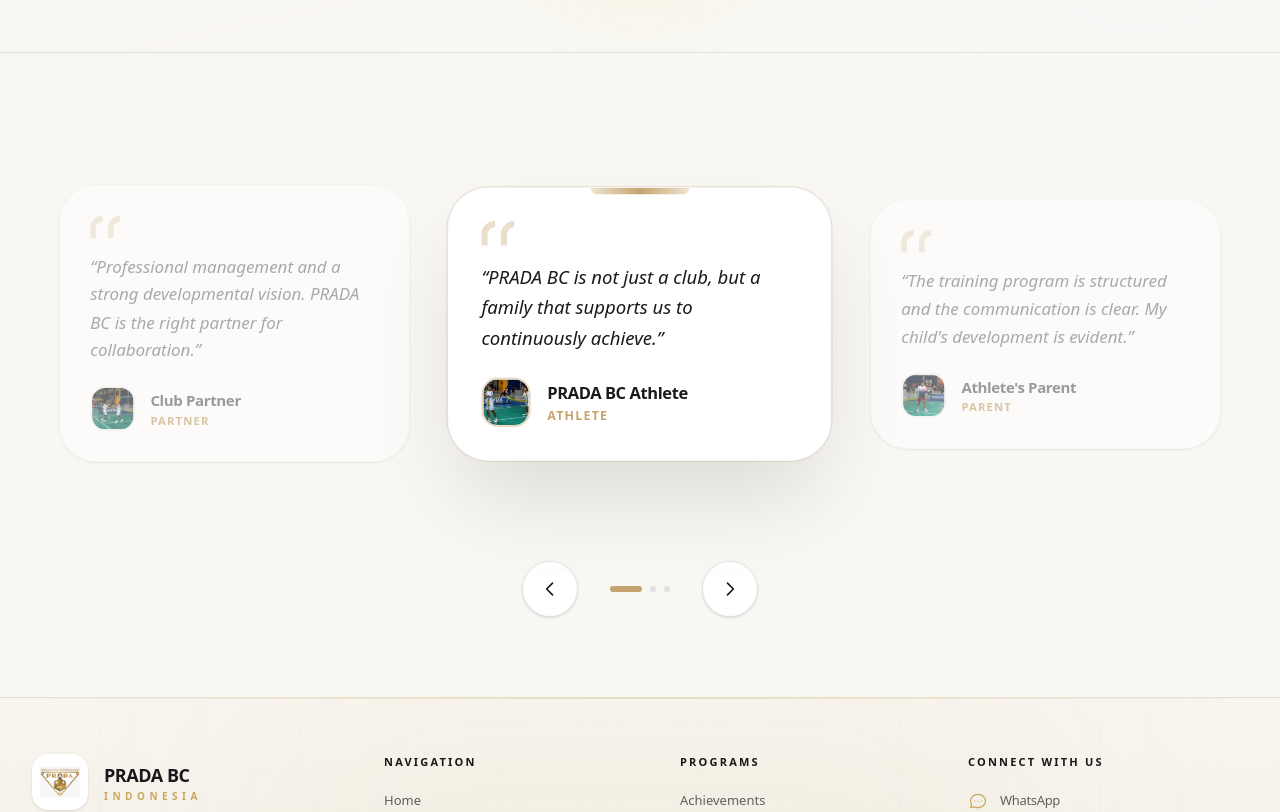
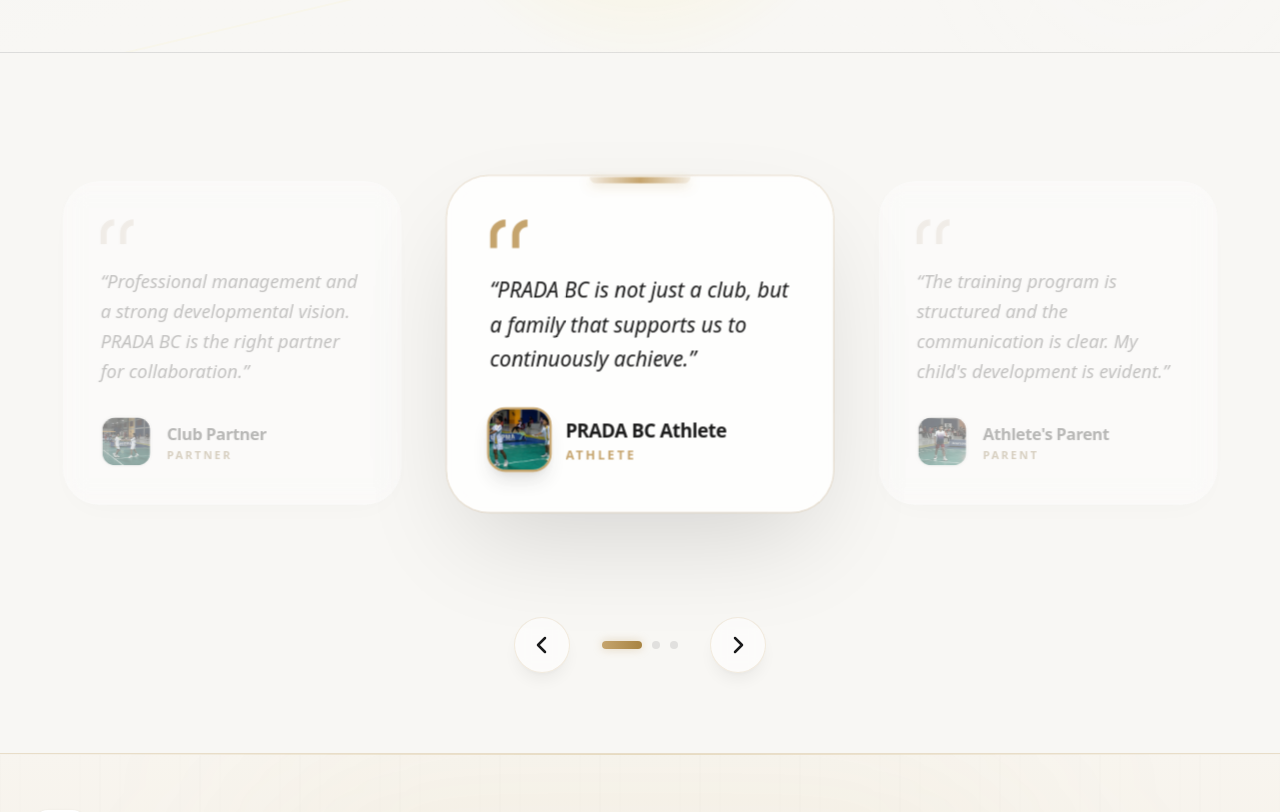
Before and after one commit to DaffaFauzi/websiteprada, a Next.js app: page /testimoni in a window 1280 px wide. Shown: the part 400-1212 px from the top of the page. Built offline with nearby package versions, Linux system fonts and the light colour scheme; no server answers.

Commit message:
feat: synchronize gallery hero typography and optimize testimonial transitions

```diff
--- a/app/_components/SiteHeader.tsx
+++ b/app/_components/SiteHeader.tsx
@@ -316,7 +316,7 @@
 
           <div className="flex items-center gap-3">
             <Link
-              href={lang === "id" ? "/kontak" : "/contact"}
+              href="/services/consultation"
               className="hidden h-10 items-center justify-center rounded-full border border-gold/40 bg-gold/5 px-6 text-sm font-semibold text-gold transition-all duration-300 ease-out hover:-translate-y-[2px] hover:bg-gold/15 hover:border-gold/60 hover:shadow-[0_0_20px_rgba(212,175,55,0.25)] focus-visible:outline-none focus-visible:ring-2 focus-visible:ring-gold/70 lg:inline-flex"
             >
               {dict.nav.consultation}
@@ -450,7 +450,7 @@
 
             <div className="pt-6 mt-2 border-t border-border">
               <Link
-                href={lang === "id" ? "/kontak" : "/contact"}
+                href="/services/consultation"
                 className="flex min-h-[52px] items-center justify-center rounded-full border border-gold/40 bg-gold/10 px-6 text-base font-semibold text-gold transition-all duration-300 hover:bg-gold/20 hover:border-gold/60 hover:shadow-[0_0_20px_rgba(212,175,55,0.25)] active:scale-95"
                 onClick={() => setIsOpen(false)}
               >
--- a/app/gallery/GalleryPageClient.tsx
+++ b/app/gallery/GalleryPageClient.tsx
@@ -160,7 +160,10 @@
             <motion.div variants={fadeUp} className="inline-flex items-center rounded-full border border-gold/30 bg-gold/5 px-4 py-1.5 text-xs font-semibold tracking-widest text-gold uppercase mb-6">
               {dict.gallery.eyebrow}
             </motion.div>
-            <motion.h1 variants={fadeUp} className="text-4xl sm:text-5xl lg:text-6xl font-bold tracking-tight mb-6 [font-family:var(--font-display)]">
+            <motion.h1
+              variants={fadeUp}
+              className="text-4xl sm:text-5xl lg:text-6xl font-black uppercase tracking-tight italic text-snow leading-[1.1] mb-6"
+            >
               {dict.galleryPage.hero.title}
             </motion.h1>
             <motion.p variants={fadeUp} className="text-lg text-snow/70 leading-relaxed">
--- a/app/testimoni/TestimonialsCarousel.tsx
+++ b/app/testimoni/TestimonialsCarousel.tsx
@@ -26,13 +26,16 @@
   );
 
   const [activeIndex, setActiveIndex] = useState(0);
+  const [direction, setDirection] = useState(0); // -1 for prev, 1 for next
   const [isPaused, setIsPaused] = useState(false);
 
   const next = useCallback(() => {
+    setDirection(1);
     setActiveIndex((prev) => (prev + 1) % items.length);
   }, [items.length]);
 
   const prev = useCallback(() => {
+    setDirection(-1);
     setActiveIndex((prev) => (prev - 1 + items.length) % items.length);
   }, [items.length]);
 
@@ -48,10 +51,39 @@
   const getVisibleIndices = () => {
     const prevIndex = (activeIndex - 1 + items.length) % items.length;
     const nextIndex = (activeIndex + 1) % items.length;
-    return [prevIndex, activeIndex, nextIndex];
+    return [
+      { idx: prevIndex, position: "left" },
+      { idx: activeIndex, position: "center" },
+      { idx: nextIndex, position: "right" }
+    ];
   };
 
-  const visibleIndices = getVisibleIndices();
+  const visibleItems = getVisibleIndices();
+
+  const variants = {
+    enter: (pos: string) => ({
+      opacity: 0,
+      scale: 0.95,
+      x: pos === "left" ? -100 : pos === "right" ? 100 : 0,
+    }),
+    center: {
+      opacity: 1,
+      scale: 1.05,
+      x: 0,
+      zIndex: 10,
+    },
+    side: (pos: string) => ({
+      opacity: 0.5,
+      scale: 0.92,
+      x: 0,
+      zIndex: 0,
+    }),
+    exit: (pos: string) => ({
+      opacity: 0,
+      scale: 0.95,
+      x: pos === "left" ? -100 : pos === "right" ? 100 : 0,
+    })
+  };
 
   return (
     <div
@@ -60,46 +92,53 @@
       onMouseLeave={() => setIsPaused(false)}
     >
       {/* Desktop/Tablet Slider (3 cards) */}
-      <div className="hidden sm:flex items-center justify-center gap-6 lg:gap-8 min-h-[380px] px-4">
-        {visibleIndices.map((idx, position) => {
+      <div className="hidden sm:flex items-center justify-center gap-6 lg:gap-10 min-h-[420px] px-4 overflow-visible">
+        <AnimatePresence mode="popLayout" initial={false}>
+          {visibleItems.map(({ idx, position }) => {
             const item = items[idx];
-          const isActive = position === 1;
+            const isActive = position === "center";
 
             return (
               <motion.div
-              key={`${idx}-${position}`}
+                key={idx}
                 layout
-              initial={{ opacity: 0, scale: 0.94, x: position === 0 ? -50 : position === 2 ? 50 : 0 }}
-              animate={{
-                opacity: isActive ? 1 : 0.6,
-                scale: isActive ? 1.03 : 0.94,
-                x: 0,
-                zIndex: isActive ? 10 : 0
+                custom={position}
+                variants={variants}
+                initial="enter"
+                animate={isActive ? "center" : "side"}
+                exit="exit"
+                transition={{
+                  x: { type: "spring", stiffness: 200, damping: 25 },
+                  opacity: { duration: 0.3 },
+                  scale: { duration: 0.3 },
+                  layout: { duration: 0.5, ease: [0.16, 1, 0.3, 1] }
                 }}
-              transition={{ duration: 0.45, ease: [0.22, 1, 0.36, 1] }}
-              className={`relative flex-1 max-w-md rounded-[2.5rem] p-7 lg:p-8 bg-white border border-border/40 transition-shadow duration-500 ${
+                className={`relative flex-1 max-w-md rounded-[2.5rem] p-8 lg:p-10 bg-white/80 backdrop-blur-md border border-white/40 transform-gpu ${
                   isActive
-                  ? "shadow-[0_45px_90px_-15px_rgba(0,0,0,0.12)] ring-1 ring-gold/25"
-                  : "shadow-sm"
+                    ? "shadow-[0_40px_100px_-20px_rgba(0,0,0,0.15)] ring-1 ring-gold/30"
+                    : "shadow-[0_10px_30px_-10px_rgba(0,0,0,0.05)] grayscale-[0.5]"
                 }`}
               >
                 {isActive && (
-                <div className="absolute top-0 left-1/2 -translate-x-1/2 h-1.5 w-24 bg-gradient-to-r from-gold/30 via-gold to-gold/30 rounded-b-full" />
+                  <motion.div
+                    layoutId="active-indicator"
+                    className="absolute top-0 left-1/2 -translate-x-1/2 h-1.5 w-24 bg-gradient-to-r from-gold/20 via-gold to-gold/20 rounded-b-full shadow-[0_2px_10px_rgba(197,164,109,0.3)]"
+                  />
                 )}
 
                 <div className="flex flex-col h-full">
-                <div className="mb-4 text-gold/35">
-                  <svg width="32" height="24" viewBox="0 0 40 30" fill="currentColor">
+                  <div className={`mb-6 ${isActive ? "text-gold" : "text-gold/30"}`}>
+                    <svg width="36" height="28" viewBox="0 0 40 30" fill="currentColor">
                       <path d="M0 16.5C0 7.3873 7.3873 0 16.5 0V7.5C11.5294 7.5 7.5 11.5294 7.5 16.5V30H0V16.5ZM23.5 16.5C23.5 7.3873 30.8873 0 40 0V7.5C35.0294 7.5 31 11.5294 31 16.5V30H23.5V16.5Z" />
                     </svg>
                   </div>
 
-                <p className={`text-base lg:text-lg leading-relaxed flex-1 italic ${isActive ? "text-snow font-medium" : "text-snow/60 font-normal"}`}>
+                  <p className={`text-base lg:text-xl leading-relaxed flex-1 italic ${isActive ? "text-snow font-medium" : "text-snow/50 font-normal"}`}>
                     “{item.quote}”
                   </p>
 
-                <div className="mt-6 flex items-center gap-4">
-                  <div className={`relative h-12 w-12 overflow-hidden rounded-2xl border-2 transition-colors duration-500 ${isActive ? "border-gold/40" : "border-border/50"}`}>
+                  <div className="mt-8 flex items-center gap-4">
+                    <div className={`relative h-14 w-14 overflow-hidden rounded-2xl border-2 ${isActive ? "border-gold scale-110 shadow-lg" : "border-border/30"}`}>
                       <Image
                         src={item.photoSrc}
                         alt={item.photoAlt}
@@ -108,37 +147,41 @@
                       />
                     </div>
                     <div>
-                    <div className={`font-bold tracking-tight text-sm lg:text-base ${isActive ? "text-snow" : "text-snow/70"}`}>{item.name}</div>
-                    <div className="text-[10px] lg:text-xs uppercase tracking-widest text-gold font-bold mt-0.5">{item.role}</div>
+                      <div className={`font-bold tracking-tight text-base lg:text-lg ${isActive ? "text-snow" : "text-snow/60"}`}>{item.name}</div>
+                      <div className="text-[10px] lg:text-xs uppercase tracking-[0.2em] text-gold font-black mt-0.5">{item.role}</div>
                     </div>
                   </div>
                 </div>
               </motion.div>
             );
           })}
+        </AnimatePresence>
       </div>
 
       {/* Mobile Slider (1 card) */}
-      <div className="sm:hidden px-4">
-        <AnimatePresence mode="wait">
+      <div className="sm:hidden px-4 overflow-hidden">
+        <AnimatePresence mode="wait" custom={direction}>
           <motion.div
             key={activeIndex}
-            initial={{ opacity: 0, scale: 0.98 }}
-            animate={{ opacity: 1, scale: 1 }}
-            exit={{ opacity: 0, scale: 0.98 }}
-            transition={{ duration: 0.35 }}
-            className="rounded-[2rem] p-6 bg-white border border-border/40 shadow-xl"
+            custom={direction}
+            initial={(dir) => ({ opacity: 0, x: dir * 50, scale: 0.95 })}
+            animate={{ opacity: 1, x: 0, scale: 1 }}
+            exit={(dir) => ({ opacity: 0, x: -dir * 50, scale: 0.95 })}
+            transition={{ duration: 0.4, ease: "easeOut" }}
+            className="rounded-[2.5rem] p-8 bg-white/90 backdrop-blur-sm border border-border/20 shadow-2xl relative"
           >
-            <div className="mb-4 text-gold/35">
+             <div className="absolute top-0 left-1/2 -translate-x-1/2 h-1 w-20 bg-gold/40 rounded-b-full" />
+
+            <div className="mb-5 text-gold/40">
               <svg width="28" height="21" viewBox="0 0 40 30" fill="currentColor">
                 <path d="M0 16.5C0 7.3873 7.3873 0 16.5 0V7.5C11.5294 7.5 7.5 11.5294 7.5 16.5V30H0V16.5ZM23.5 16.5C23.5 7.3873 30.8873 0 40 0V7.5C35.0294 7.5 31 11.5294 31 16.5V30H23.5V16.5Z" />
               </svg>
             </div>
-            <p className="text-base leading-relaxed text-snow italic font-medium">
+            <p className="text-lg leading-relaxed text-snow italic font-medium">
               “{items[activeIndex].quote}”
             </p>
-            <div className="mt-6 flex items-center gap-4">
-              <div className="relative h-11 w-11 overflow-hidden rounded-xl border-2 border-gold/30">
+            <div className="mt-8 flex items-center gap-4">
+              <div className="relative h-12 w-12 overflow-hidden rounded-xl border-2 border-gold/40 shadow-md">
                 <Image
                   src={items[activeIndex].photoSrc}
                   alt={items[activeIndex].photoAlt}
@@ -147,8 +190,8 @@
                 />
               </div>
               <div>
-                <div className="font-bold text-snow text-sm">{items[activeIndex].name}</div>
-                <div className="text-[10px] uppercase tracking-widest text-gold font-bold">{items[activeIndex].role}</div>
+                <div className="font-bold text-snow text-base">{items[activeIndex].name}</div>
+                <div className="text-[10px] uppercase tracking-widest text-gold font-black">{items[activeIndex].role}</div>
               </div>
             </div>
           </motion.div>
@@ -156,25 +199,30 @@
       </div>
 
       {/* Navigation Controls */}
-      <div className="mt-10 lg:mt-12 flex items-center justify-center gap-4">
+      <div className="mt-12 lg:mt-16 flex items-center justify-center gap-6">
         <button
           onClick={prev}
-          className="group flex h-12 w-12 lg:h-14 lg:w-14 items-center justify-center rounded-full border border-snow/10 bg-white text-snow transition-all hover:bg-snow hover:text-white hover:border-snow active:scale-90 shadow-sm"
+          className="group flex h-14 w-14 items-center justify-center rounded-full border border-gold/20 bg-white/50 backdrop-blur-sm text-snow transition-all hover:bg-gold hover:text-white hover:border-gold active:scale-95 shadow-lg shadow-black/5"
           aria-label="Previous testimonial"
         >
-          <svg className="w-5 h-5 transition-transform group-hover:-translate-x-0.5" fill="none" viewBox="0 0 24 24" stroke="currentColor">
-            <path strokeLinecap="round" strokeLinejoin="round" strokeWidth={2} d="M15 19l-7-7 7-7" />
+          <svg className="w-6 h-6 transition-transform group-hover:-translate-x-1" fill="none" viewBox="0 0 24 24" stroke="currentColor">
+            <path strokeLinecap="round" strokeLinejoin="round" strokeWidth={2.5} d="M15 19l-7-7 7-7" />
           </svg>
         </button>
 
-        {/* Pagination Dots */}
-        <div className="flex gap-2 mx-4">
+        {/* Pagination Dots with dynamic widths */}
+        <div className="flex gap-2.5 mx-2">
           {items.map((_, i) => (
             <button
               key={i}
-              onClick={() => setActiveIndex(i)}
-              className={`h-1.5 transition-all duration-500 rounded-full ${
-                i === activeIndex ? "w-8 bg-gold" : "w-1.5 bg-snow/10 hover:bg-snow/20"
+              onClick={() => {
+                setDirection(i > activeIndex ? 1 : -1);
+                setActiveIndex(i);
+              }}
+              className={`h-2 transition-all duration-500 rounded-full ${
+                i === activeIndex
+                  ? "w-10 bg-gradient-to-r from-gold to-gold-2 shadow-[0_0_10px_rgba(197,164,109,0.4)]"
+                  : "w-2 bg-snow/10 hover:bg-snow/20"
               }`}
               aria-label={`Go to testimonial ${i + 1}`}
             />
@@ -183,11 +231,11 @@
 
         <button
           onClick={next}
-          className="group flex h-12 w-12 lg:h-14 lg:w-14 items-center justify-center rounded-full border border-snow/10 bg-white text-snow transition-all hover:bg-snow hover:text-white hover:border-snow active:scale-90 shadow-sm"
+          className="group flex h-14 w-14 items-center justify-center rounded-full border border-gold/20 bg-white/50 backdrop-blur-sm text-snow transition-all hover:bg-gold hover:text-white hover:border-gold active:scale-95 shadow-lg shadow-black/5"
           aria-label="Next testimonial"
         >
-          <svg className="w-5 h-5 transition-transform group-hover:translate-x-0.5" fill="none" viewBox="0 0 24 24" stroke="currentColor">
-            <path strokeLinecap="round" strokeLinejoin="round" strokeWidth={2} d="M9 5l7 7-7 7" />
+          <svg className="w-6 h-6 transition-transform group-hover:translate-x-1" fill="none" viewBox="0 0 24 24" stroke="currentColor">
+            <path strokeLinecap="round" strokeLinejoin="round" strokeWidth={2.5} d="M9 5l7 7-7 7" />
           </svg>
         </button>
       </div>
```
Also changed, not shown: app/_components/HomePageClient.tsx (+13 -13 lines), app/services/consultation/ConsultationClient.tsx (+6 -6 lines), app/services/programs/ProgramsClient.tsx (+10 -10 lines), app/tentang/TentangPageClient.tsx (+6 -6 lines), 1 other file (tests, documents, lock files or other folders). Lines whose indentation alone changed are shown as unchanged.
